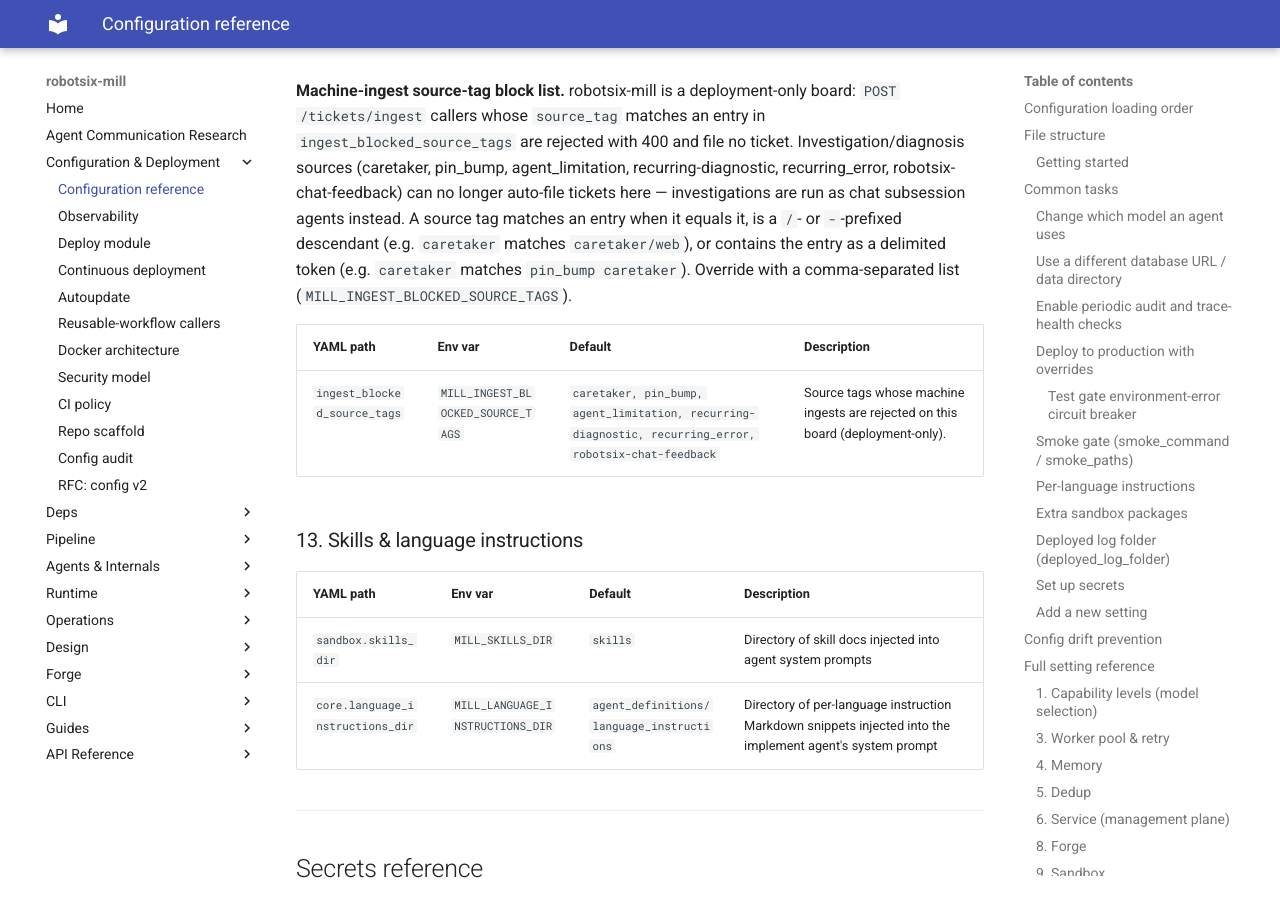
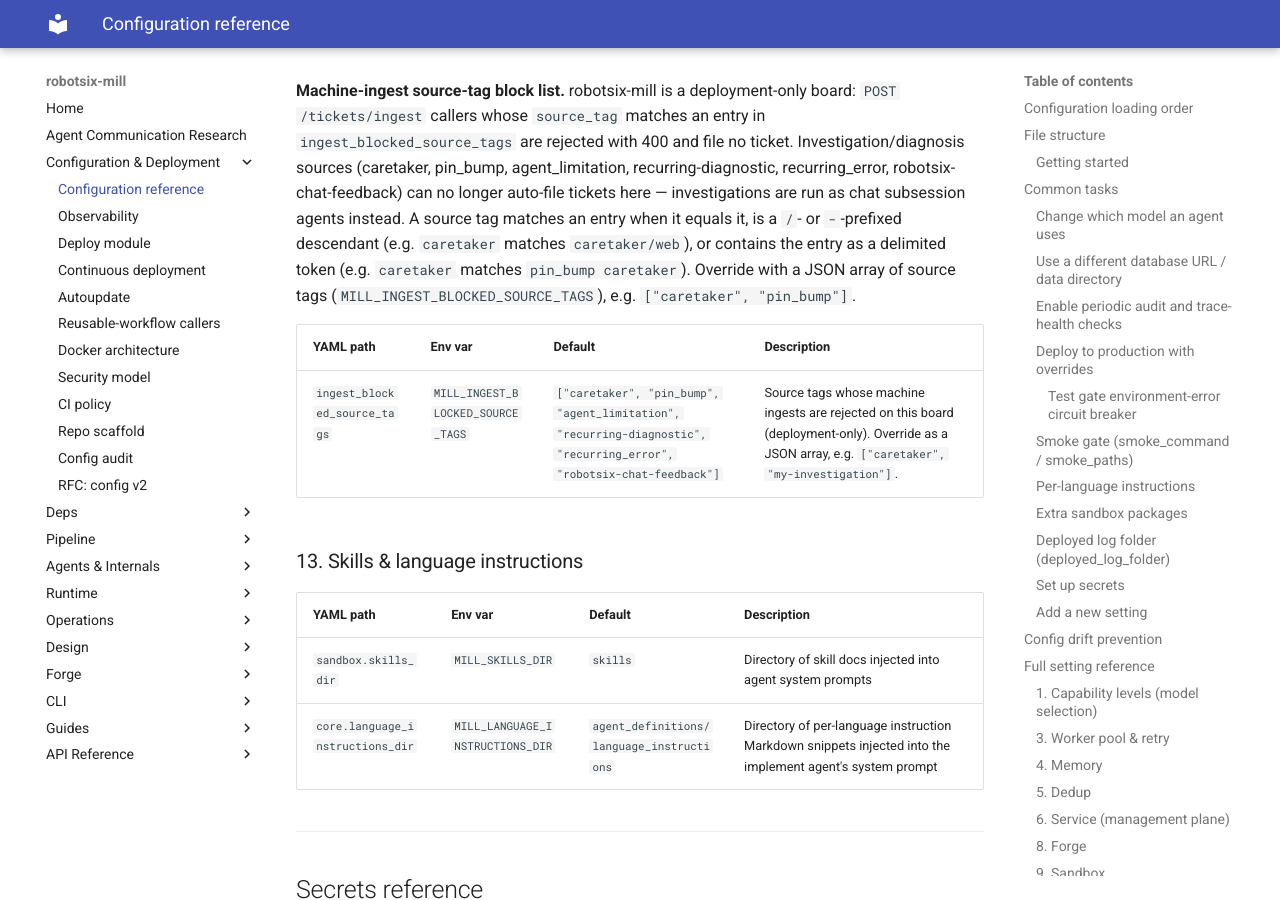
Before and after one commit to damien-robotsix/robotsix-mill, an MkDocs documentation site: the page built from docs/config/configuration.md, in a window 1280 px wide and 900 px high, scrolled down 47726 px. Built offline with MkDocs 1.6.1 and Material for MkDocs 9.7.7, drawn with Linux system fonts in a browser that asks for light colours.

```diff
--- a/docs/config/configuration.md
+++ b/docs/config/configuration.md
@@ -1034,11 +1034,11 @@
 | `MILL_AUTO_EPIC_ENABLED` | `true` | When true, ingest promotes clearly multi-concern reports to an auto-decomposed epic. Set to `false` to disable the scope gate (all reports proceed as single tasks) |
 | `MILL_AUTO_EPIC_MIN_CONFIDENCE` | `0.7` | Minimum scope-classifier confidence (`0.0`–`1.0`) required to auto-promote an ingested report to an epic. Below this, the report stays a single task |
 
-**Machine-ingest source-tag block list.** robotsix-mill is a deployment-only board: `POST /tickets/ingest` callers whose `source_tag` matches an entry in `ingest_blocked_source_tags` are rejected with 400 and file no ticket. Investigation/diagnosis sources (caretaker, pin_bump, agent_limitation, recurring-diagnostic, recurring_error, robotsix-chat-feedback) can no longer auto-file tickets here — investigations are run as chat subsession agents instead. A source tag matches an entry when it equals it, is a `/`- or `-`-prefixed descendant (e.g. `caretaker` matches `caretaker/web`), or contains the entry as a delimited token (e.g. `caretaker` matches `pin_bump caretaker`). Override with a comma-separated list (`MILL_INGEST_BLOCKED_SOURCE_TAGS`).
+**Machine-ingest source-tag block list.** robotsix-mill is a deployment-only board: `POST /tickets/ingest` callers whose `source_tag` matches an entry in `ingest_blocked_source_tags` are rejected with 400 and file no ticket. Investigation/diagnosis sources (caretaker, pin_bump, agent_limitation, recurring-diagnostic, recurring_error, robotsix-chat-feedback) can no longer auto-file tickets here — investigations are run as chat subsession agents instead. A source tag matches an entry when it equals it, is a `/`- or `-`-prefixed descendant (e.g. `caretaker` matches `caretaker/web`), or contains the entry as a delimited token (e.g. `caretaker` matches `pin_bump caretaker`). Override with a JSON array of source tags (`MILL_INGEST_BLOCKED_SOURCE_TAGS`), e.g. `["caretaker", "pin_bump"]`.
 
 | YAML path | Env var | Default | Description |
 |-----------|---------|---------|-------------|
-| `ingest_blocked_source_tags` | `MILL_INGEST_BLOCKED_SOURCE_TAGS` | `caretaker, pin_bump, agent_limitation, recurring-diagnostic, recurring_error, robotsix-chat-feedback` | Source tags whose machine ingests are rejected on this board (deployment-only). |
+| `ingest_blocked_source_tags` | `MILL_INGEST_BLOCKED_SOURCE_TAGS` | `["caretaker", "pin_bump", "agent_limitation", "recurring-diagnostic", "recurring_error", "robotsix-chat-feedback"]` | Source tags whose machine ingests are rejected on this board (deployment-only). Override as a JSON array, e.g. `["caretaker", "my-investigation"]`. |
 
 ### 13. Skills & language instructions
 
```
Also changed, not shown: 4 other files.
